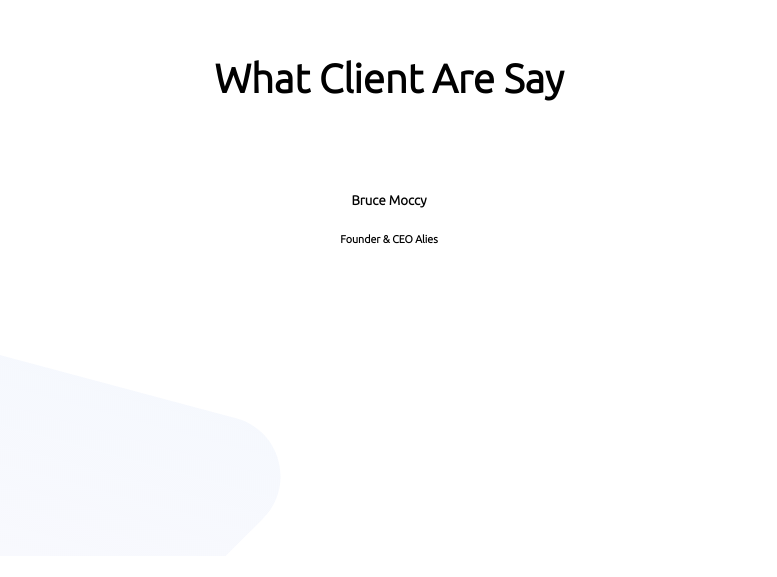
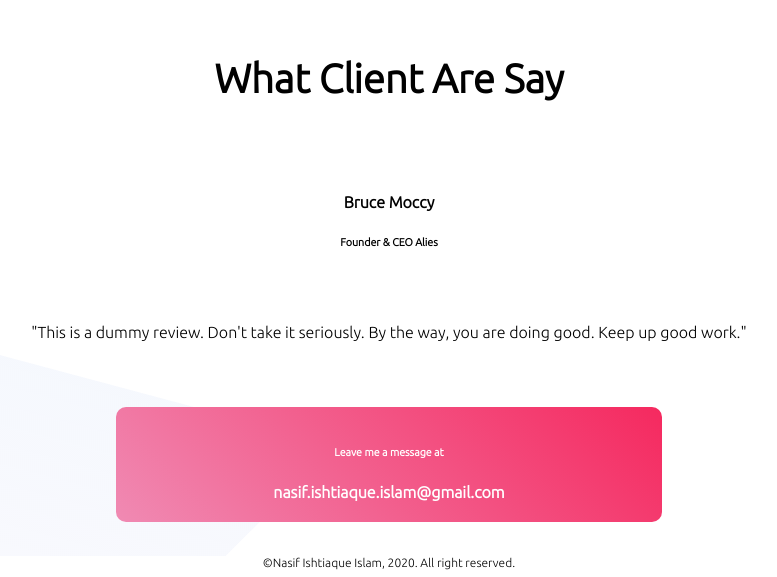
Before and after one commit to oi-nasif/beginnerPortfolio, a plain HTML site: page index.html in a window 1280 px wide. Shown: the part 1662-2239 px from the top of the page, without its empty margins (251-1028 px from the left). Drawn offline with Linux system fonts and the light colour scheme.

Commit message:
version 1.0

```diff
--- a/index.html
+++ b/index.html
@@ -49,10 +49,17 @@
         <div>
             <h1>What Client Are Say</h1>
             <br><br>
-            <h5>Bruce Moccy</h5>
+            <h4>Bruce Moccy</h4>
             <h6>Founder & CEO Alies</h6>
+            <p id="review">"This is a dummy review. Don't take it seriously. By the way, you are doing good. Keep up good work."</p>
+
+        </div>
+        <div class="contact">
+            <h6>Leave me a message at</h6>
+            <h4>nasif.ishtiaque.islam@gmail.com</h4>
         </div>
 
     </section>
+    <footer class="footer">©Nasif Ishtiaque Islam, 2020. All right reserved.</footer>
 </body>
 </html>
--- a/style.css
+++ b/style.css
@@ -60,3 +60,19 @@ section{
     background-image: url(images/footer-bg.png);
     background-image: no-repeat;
 }
+#review{
+    padding: 50px;
+}
+.contact {
+    color: white;
+    background-image: linear-gradient(45deg, #f08ab3, #f5295f);
+    padding: 15px 20px;
+    border-radius: 10px;
+    height: 85px;
+    width: 40%;
+    margin: auto;
+}
+.footer{
+    font-size: 12px;
+    text-align: center;
+}
```
